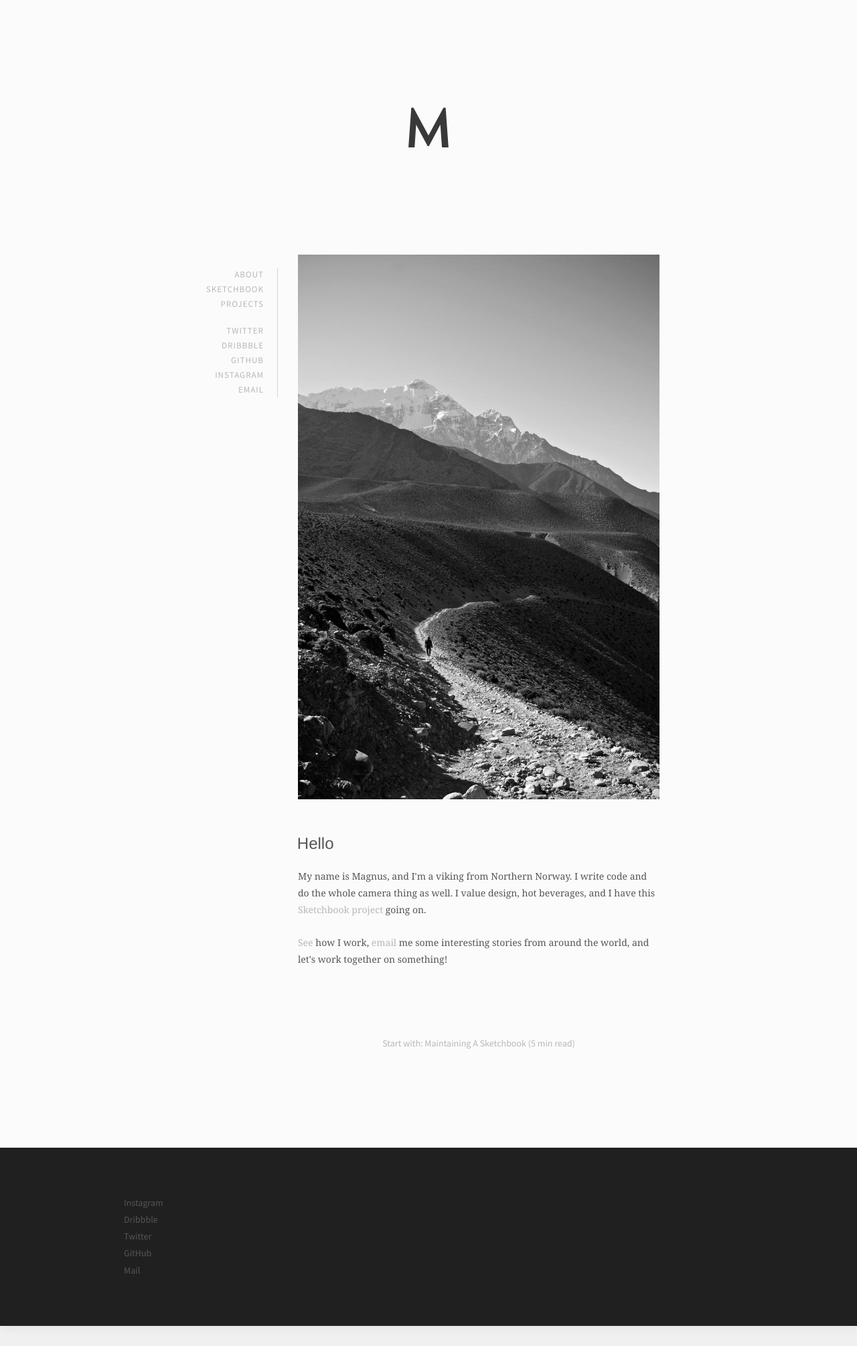
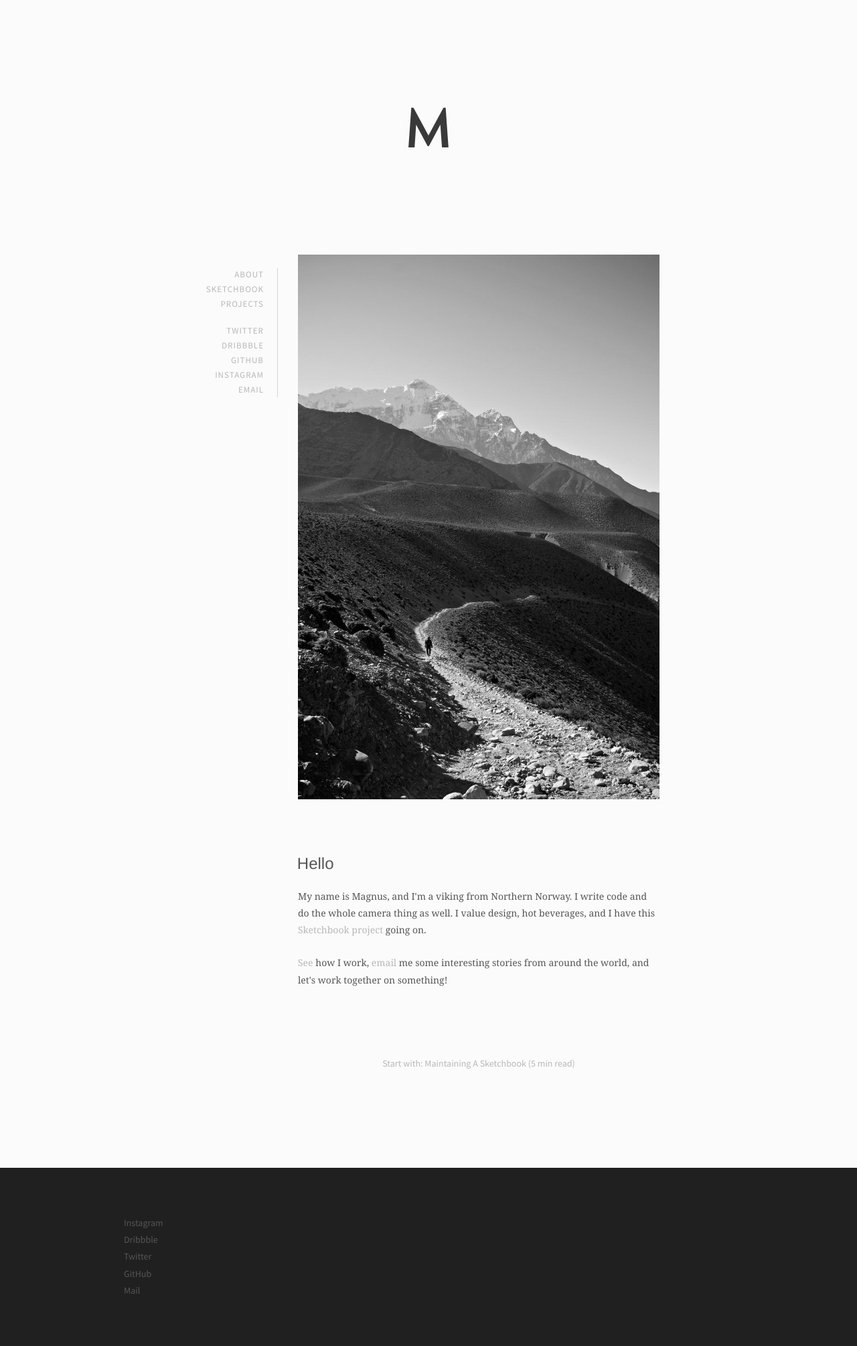
Before and after one commit to partcoffee/partcoffee.github.io, a Jekyll site: the page built from index.html, in a window 1280 px wide. Shown: the whole page at 67% size. Built offline with Jekyll 4.4.1, drawn with Linux system fonts in a browser that asks for light colours; before the commit the page ends 1979 px from its top, so only the background shows below that.

Commit message:
Testing local error

```diff
--- a/css/main.scss
+++ b/css/main.scss
@@ -315,7 +315,7 @@ h2 {
 }
 
 .first-type {
-	padding: 0;
+	margin-top: 20px;
 }
 
 p {
```
